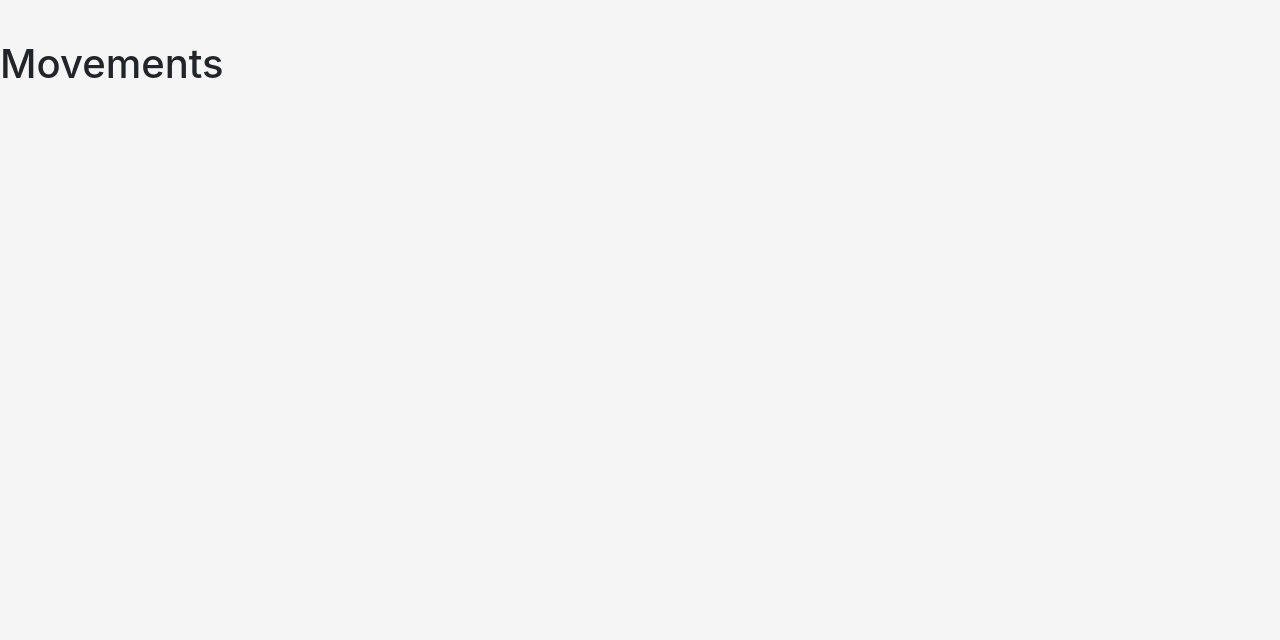
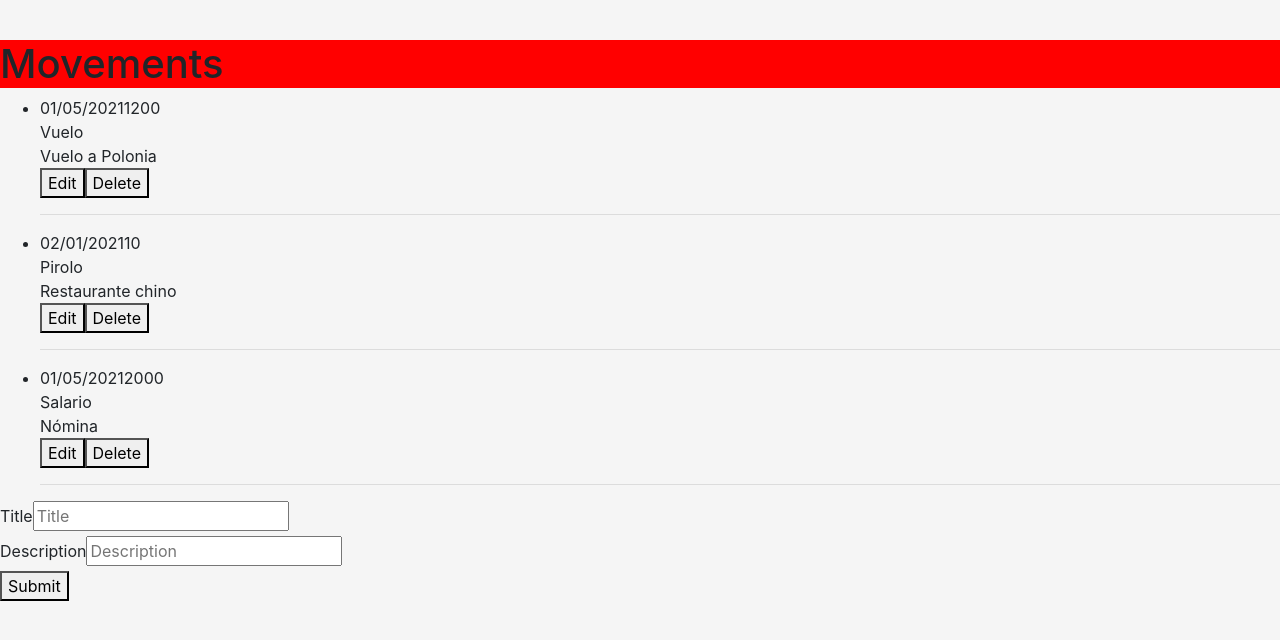
Before and after one commit to isaialbarran/personal-budget, a React (Create React App) app in the folder personal-budget/: page /movements in a window 1280 px wide. Shown: the top 640 px of the page. Built offline with nearby package versions, Linux system fonts and the light colour scheme; the HTML template or start-up script is replaced by a standard one.

Commit message:
add delete function

```diff
--- a/personal-budget/package.json
+++ b/personal-budget/package.json
@@ -6,12 +6,15 @@
     "@testing-library/jest-dom": "^5.11.5",
     "@testing-library/react": "^11.1.0",
     "@testing-library/user-event": "^12.1.10",
+    "bootstrap": "^4.6.0",
     "chart.js": "^2.9.4",
     "moment": "^2.29.1",
     "react": "^17.0.1",
+    "react-bootstrap": "^1.5.2",
     "react-dom": "^17.0.1",
     "react-router-dom": "^5.2.0",
     "react-scripts": "4.0.0",
+    "uuid": "^8.3.2",
     "web-vitals": "^0.2.4"
   },
   "scripts": {
--- a/personal-budget/src/components/main/movements/Movements.jsx
+++ b/personal-budget/src/components/main/movements/Movements.jsx
@@ -1,9 +1,145 @@
-import React from 'react'
+import React, { useState, useEffect } from 'react'
+import './style.css'
+import mockTransactions from '../../../mocks/transactions'
+import { v4 as uuidv4 } from 'uuid';
 
-function Movements() {
+const Movements = () => {
+
+    const [transactions, setTransactions] = useState([])
+    const [loading, setLoading] = useState(true)
+
+    const [form, setForm] = useState({})
+    const [errors, setErrors] = useState({})
+
+    const setField = (field, value) => {
+        setForm({
+            ...form,
+            [field]: value
+        })
+        console.log("form", form);
+        if (!!errors[field]) setErrors({
+            ...errors,
+            [field]: null
+        })
+    }
+
+    const fetchTransactions = async () => {
+        setTimeout(() => {
+            setTransactions(mockTransactions.transactions)
+            console.log(transactions);
+            setLoading(false)
+        }, 2000);
+        console.log("transactions", transactions);
+    };
+
+    const findFormErrors = () => {
+        const { date, title, description } = form
+        const newErrors = {}
+        // name errors
+        if (!title || title === '') newErrors.title = 'cannot be blank!'
+        else if (title.length > 30) newErrors.title = 'name is too long!'
+        // description errors
+        if (!description || description === '') newErrors.description = 'cannot be blank!'
+        else if (description.length > 100) newErrors.description = 'description is too long!'
+
+        console.log("errors", errors);
+
+        return newErrors
+    }
+
+    const clearForm = () => {
+        document.getElementById("movementForm").reset();
+        const initialForm = {
+            id: "",
+            date: "",
+            title: "",
+            description: ""
+        }
+        setForm({ ...initialForm })
+    }
+
+    const handleSubmit = e => {
+        console.log("entro", e);
+        e.preventDefault()
+        // get our new errors
+        const newErrors = findFormErrors()
+        // Conditional logic:
+        if (Object.keys(newErrors).length > 0) {
+            // We got errors!
+            setErrors(newErrors)
+        } else {
+            form.id = uuidv4()
+            // No errors! Put any logic here for the form submission!
+            console.log("form before", form);
+
+            setTransactions([...transactions, form])
+            console.log("transactions", transactions);
+            console.log("form after", form);
+            clearForm()
+            alert('Thank you for your feedback!')
+        }
+    }
+
+    const deleteValue = (id) => {
+        const resp = transactions.filter(transaction => transaction.id !== id)
+        setTransactions(resp)
+    }
+
+    const editValue = (id) => {
+        const value = transactions.find(transaction => transaction.id === id)
+        console.log("value", value);
+        const objectToEdit = {
+            title: value.title,
+            description: value.description
+        }
+        setForm({ objectToEdit })
+        console.log("form", form);
+    }
+
+    useEffect(() => {
+        fetchTransactions();
+    }, []);
+
     return (
         <div>
-            <h1>Movements</h1>
+            <div>
+                <h1 className="square">Movements</h1>
+            </div>
+            {loading ? <h1>Cargando</h1> : <div>
+                <ul>
+                    {transactions.map(transaction => (
+                        <li key={transaction.id}>
+                            <div>{transaction.date}{transaction.amount}</div>
+                            <div>{transaction.title}</div>
+                            <div>{transaction.description}</div>
+                            <button type="button" onClick={() => editValue(transaction.id)}>Edit</button>
+                            <button type="button" onClick={() => deleteValue(transaction.id)}>Delete</button><hr />
+                        </li>
+                    ))}
+                </ul>
+            </div>}
+
+            <form id="movementForm">
+                <div>
+                    <label>Title</label>
+                    <input
+                        type="text"
+                        placeholder="Title"
+                        onChange={e => setField('title', e.target.value)}
+                    />
+                    {errors.title ? <span>{errors.title}</span> : ""}
+                </div>
+                <div>
+                    <label>Description</label>
+                    <input
+                        type="text"
+                        placeholder="Description"
+                        onChange={e => setField('description', e.target.value)} />
+                    {errors.description ? <span>{errors.description}</span> : ""}
+
+                </div>
+                <button variant="primary" type="submit" onClick={handleSubmit}>Submit</button>
+            </form>
         </div>
     )
 }
--- /dev/null
+++ b/personal-budget/src/components/main/movements/style.css
@@ -0,0 +1,8 @@
+.square{
+    background-color: red;
+}
+
+/* Modal */
+.d-flex{
+    display: flex;
+}
--- /dev/null
+++ b/personal-budget/src/mocks/transactions.json
@@ -0,0 +1,28 @@
+{
+	"transactions": [
+		{
+			"id": "1a",
+			"amount": 1200,
+			"date": "01/05/2021",
+			"title": "Vuelo",
+			"type": "outcome",
+			"description": "Vuelo a Polonia"
+		},
+		{
+			"id": "2b",
+			"amount": 10,
+			"date": "02/01/2021",
+			"title": "Pirolo",
+			"type": "outcome",
+			"description": "Restaurante chino"
+		},
+		{
+			"id": "3c",
+			"amount": 2000,
+			"date": "01/05/2021",
+			"title": "Salario",
+			"type": "income",
+			"description": "Nómina"
+		}
+	]
+}
```
Also changed, not shown: 1 other file (tests, documents, lock files or other folders).
